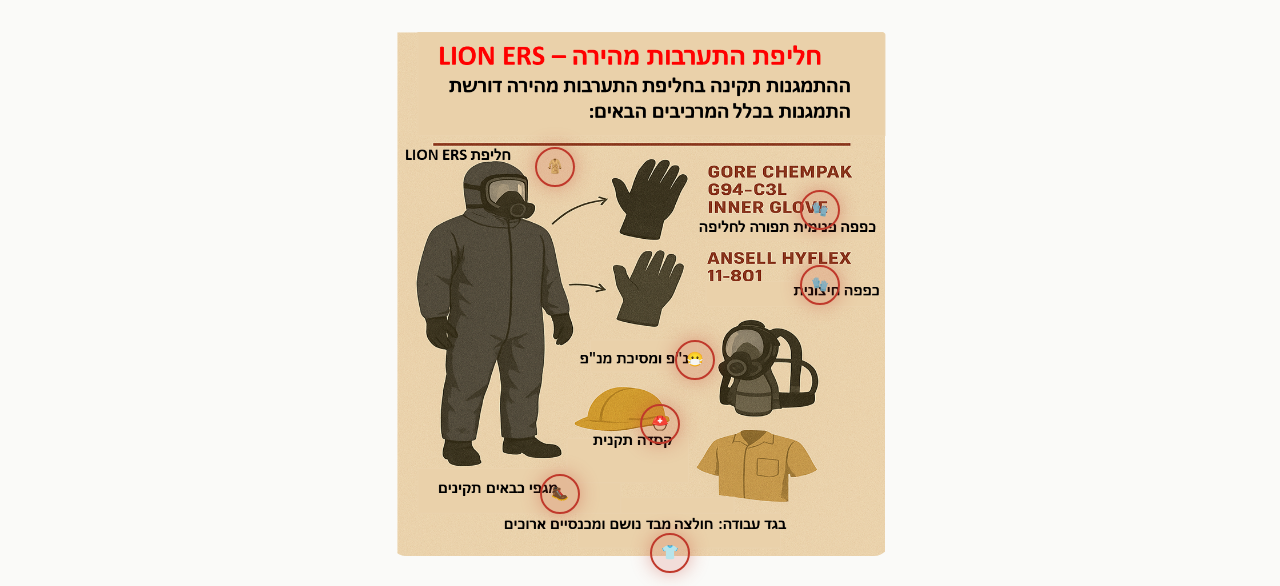
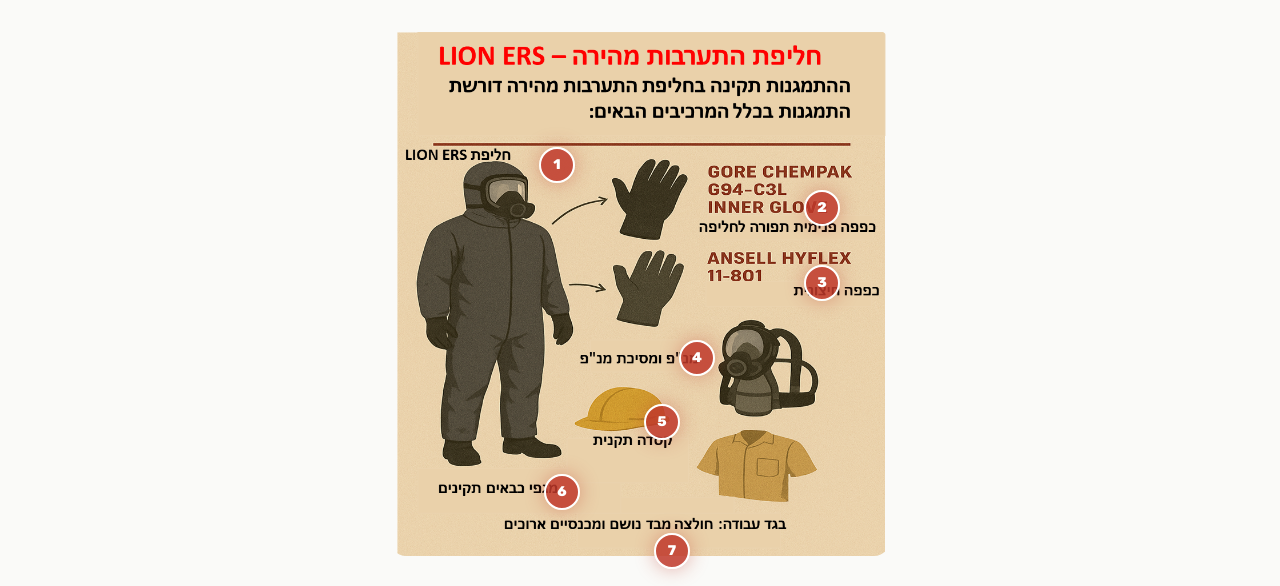
Before and after one commit to roiez1-60-seconds-hazardous-materials/lion-ers-guide, a website: page public/index.html in a window 1280 px wide. Both pictures are taken after a click on the link "רכיבים". Shown: the part 169-755 px from the top of the page. Drawn offline with Linux system fonts and the light colour scheme; a web font is replaced by a local one.

Commit message:
Fix: replace emojis with clean numbered markers on suit diagram

```diff
--- a/public/index.html
+++ b/public/index.html
@@ -91,8 +91,8 @@
 /* INTERACTIVE SUIT */
 .suit-viewer{position:relative;max-width:500px;margin:0 auto;text-align:center}
 .suit-viewer img{width:100%;border-radius:var(--radius)}
-.suit-hotspot{position:absolute;width:40px;height:40px;border-radius:50%;background:rgba(192,57,43,.15);border:2px solid var(--fire);cursor:pointer;display:flex;align-items:center;justify-content:center;font-size:14px;transition:all .3s;animation:glow 2s infinite}
-.suit-hotspot:hover{transform:scale(1.2);background:rgba(192,57,43,.3)}
+.suit-hotspot{position:absolute;width:36px;height:36px;border-radius:50%;background:rgba(192,57,43,.85);border:2px solid #fff;cursor:pointer;display:flex;align-items:center;justify-content:center;font-size:14px;font-weight:800;color:#fff;transition:all .3s;animation:glow 2s infinite;box-shadow:0 2px 8px rgba(0,0,0,.2)}
+.suit-hotspot:hover{transform:scale(1.2);background:rgba(192,57,43,1)}
 .suit-tooltip{position:absolute;background:var(--charcoal);color:#fff;padding:12px 16px;border-radius:10px;font-size:13px;max-width:250px;z-index:10;box-shadow:var(--shadow-lg);pointer-events:none;opacity:0;transition:opacity .2s;line-height:1.6}
 .suit-tooltip.show{opacity:1}
 .suit-tooltip h5{font-size:14px;margin-bottom:4px;color:var(--amber-border)}
@@ -123,13 +123,13 @@
 <!-- COMPONENTS - Interactive Suit -->
 <section id="components"><div class="sec-header reveal"><h2>רכיבי הערכה</h2><p>לחצו על כל רכיב בתמונה לפרטים נוספים</p></div>
 <div class="suit-viewer reveal" id="suitViewer"><img src="images/suit-components.png" alt="רכיבי חליפה">
-<div class="suit-hotspot" style="top:22%;right:63%" onclick="showHotspot(this,'חליפת LION ERS','הגנה כימית מפני אדים, גזים והתזה. כוללת ברדס, גרביים פנימיות ורוכסן עם כיסוי.')">🧥</div>
-<div class="suit-hotspot" style="top:30%;right:10%" onclick="showHotspot(this,'כפפה פנימית GORE CHEMPAK G94-C3L','כפפה פנימית תפורה לחליפה. מספקת הגנה כימית.')">🧤</div>
-<div class="suit-hotspot" style="top:44%;right:10%" onclick="showHotspot(this,'כפפה חיצונית ANSELL HyFlex 11-801','כפפה חיצונית להגנה מכנית. נלבשת מעל הכפפה הפנימית.')">🧤</div>
-<div class="suit-hotspot" style="top:58%;right:35%" onclick="showHotspot(this,'מנ\"פ ומסיכת מנ\"פ','מערכת נשימה פתוחה עם גליל אוויר מלא. מסיכה עם רצועות בלבד — אין קליפס!')">😷</div>
-<div class="suit-hotspot" style="top:70%;right:42%" onclick="showHotspot(this,'קסדה תקנית','כולל רצועת אבטחה. נלבשת אחרונה בתהליך ההתמגנות.')">⛑️</div>
-<div class="suit-hotspot" style="top:83%;right:62%" onclick="showHotspot(this,'מגפי כבאים תקניות','קצוות המכנס מושחלים מעליהם (הרעפה).')">🥾</div>
-<div class="suit-hotspot" style="top:94%;right:40%" onclick="showHotspot(this,'בגד עבודה','חולצה שרוול קצר מבד נושם ומכנסיים ארוכים. נלבש מתחת לחליפה.')">👕</div>
+<div class="suit-hotspot" style="top:22%;right:63%" onclick="showHotspot(this,'חליפת LION ERS','הגנה כימית מפני אדים, גזים והתזה. כוללת ברדס, גרביים פנימיות ורוכסן עם כיסוי.')">1</div>
+<div class="suit-hotspot" style="top:30%;right:10%" onclick="showHotspot(this,'כפפה פנימית GORE CHEMPAK G94-C3L','כפפה פנימית תפורה לחליפה. מספקת הגנה כימית.')">2</div>
+<div class="suit-hotspot" style="top:44%;right:10%" onclick="showHotspot(this,'כפפה חיצונית ANSELL HyFlex 11-801','כפפה חיצונית להגנה מכנית. נלבשת מעל הכפפה הפנימית.')">3</div>
+<div class="suit-hotspot" style="top:58%;right:35%" onclick="showHotspot(this,'מנ&quot;פ ומסיכת מנ&quot;פ','מערכת נשימה פתוחה עם גליל אוויר מלא. מסיכה עם רצועות בלבד — אין קליפס!')">4</div>
+<div class="suit-hotspot" style="top:70%;right:42%" onclick="showHotspot(this,'קסדה תקנית','כולל רצועת אבטחה. נלבשת אחרונה בתהליך ההתמגנות.')">5</div>
+<div class="suit-hotspot" style="top:83%;right:62%" onclick="showHotspot(this,'מגפי כבאים תקניות','קצוות המכנס מושחלים מעליהם (הרעפה).')">6</div>
+<div class="suit-hotspot" style="top:94%;right:40%" onclick="showHotspot(this,'בגד עבודה','חולצה שרוול קצר מבד נושם ומכנסיים ארוכים. נלבש מתחת לחליפה.')">7</div>
 </div>
 <div id="hotspotInfo" class="card" style="display:none;margin-top:16px;border-color:var(--fire-border)"><div class="card-header"><div class="card-icon" style="background:var(--fire-bg)" id="hsIcon">🧥</div><div class="card-title" id="hsTitle"></div></div><div class="card-text" id="hsText"></div></div>
 <div class="alert alert-warning reveal" style="margin-top:24px"><h4>⚠️ שימו לב</h4><ul><li>אין מסיכה עם קליפס — רק רצועות</li><li>חובה שני סוגי כפפות</li><li>הסירו תכשיטים ופריטים אישיים</li></ul></div></section>
```
